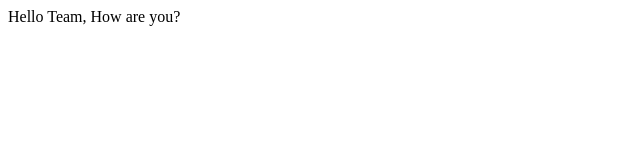
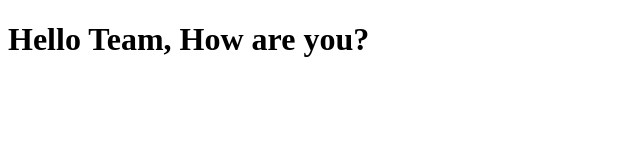
Before and after one commit to gopalkhandale1994/innover, a plain HTML site: page index.html in a window 1280 px wide. Shown: the whole page, without its empty margins (0-640 px from the left). Drawn offline with Linux system fonts and the light colour scheme.

Commit message:
Initial commit

```diff
--- a/index.html
+++ b/index.html
@@ -1,3 +1,9 @@
+<!DOCTYPE html>
 <html>
-  Hello Team, How are you?
+<head>
+    <title>Welcome</title>
+</head>
+<body>
+    <h1>Hello Team, How are you?</h1>
+</body>
 </html>
```
